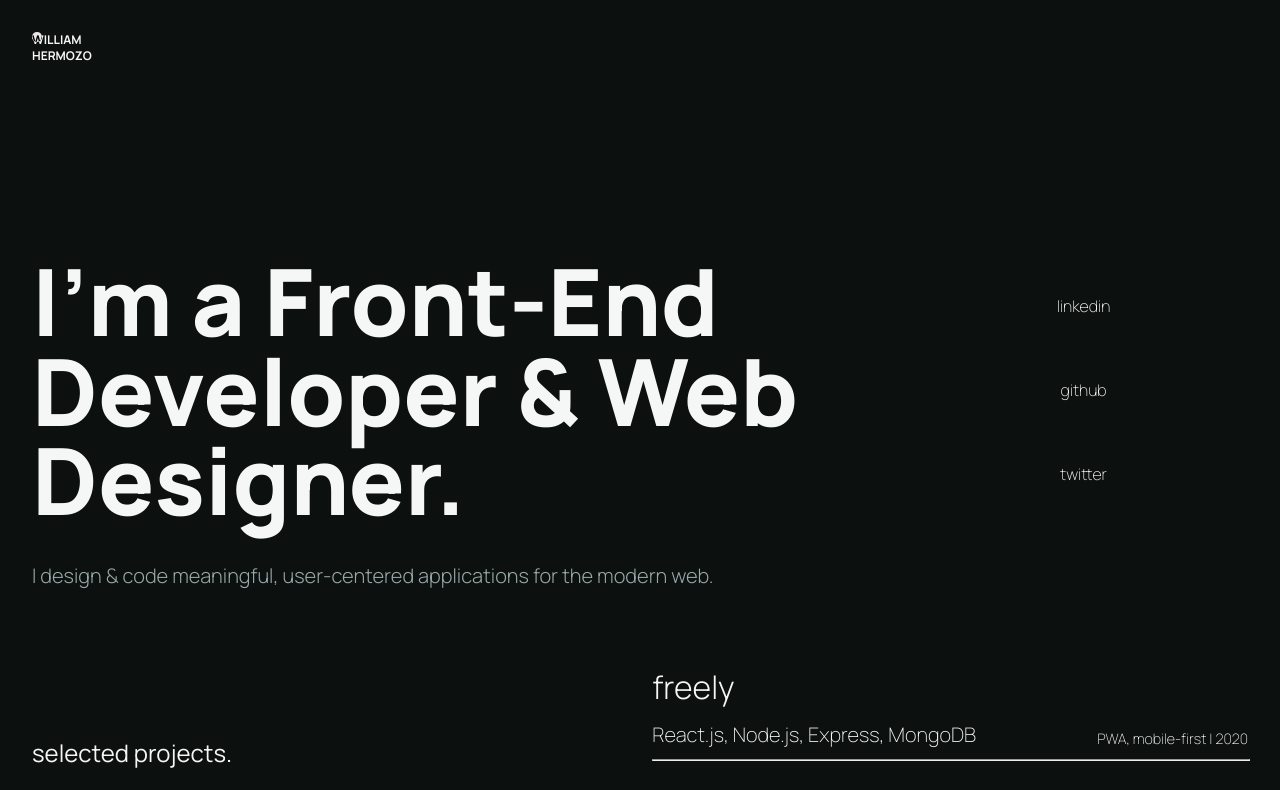
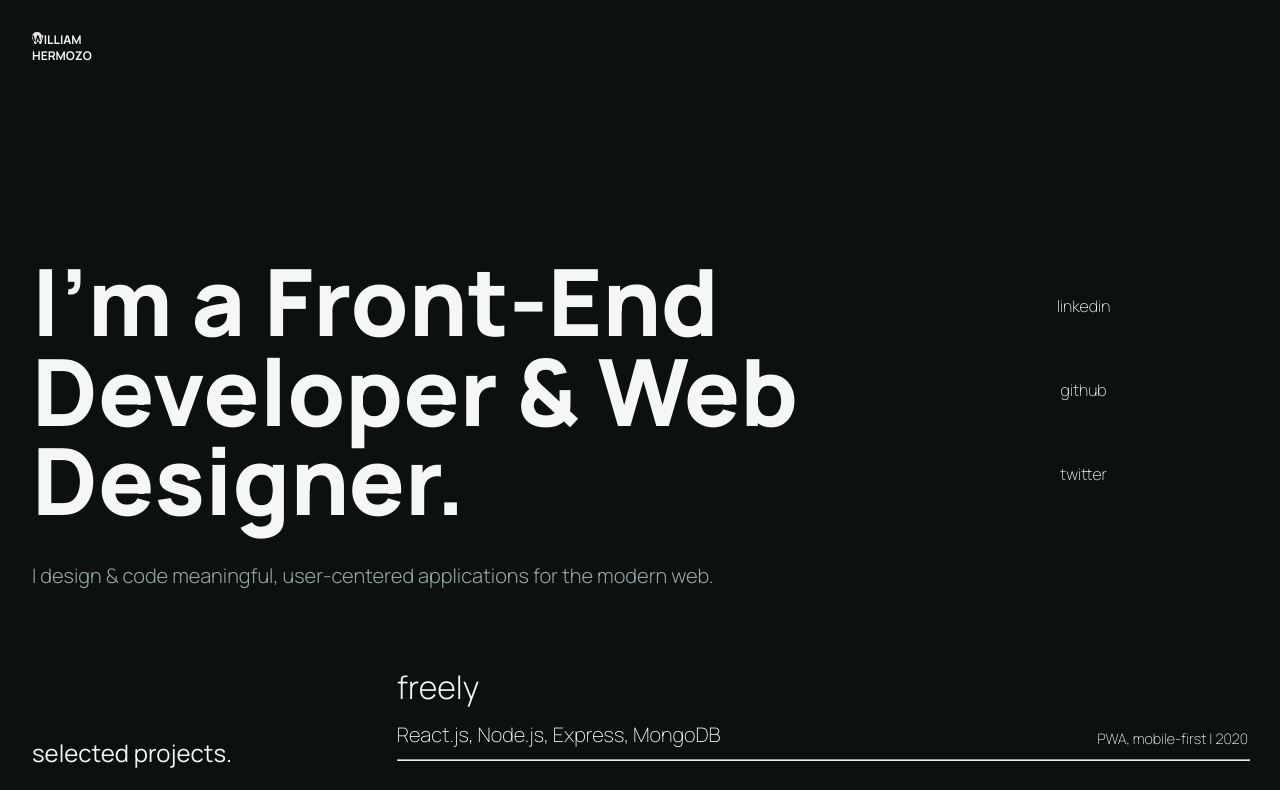
Before and after one commit to williamhzo/williamh.io, a React (Create React App) app: page / in a window 1280 px wide. Shown: the top 790 px of the page. Built offline with nearby package versions, Linux system fonts and the light colour scheme.

Commit message:
change layout

```diff
--- a/src/Components/Project.jsx
+++ b/src/Components/Project.jsx
@@ -2,7 +2,7 @@ import React from 'react';
 
 const Project = ({ name, technologies, description, link }) => {
   return (
-    <div className="projects__wrapper">
+    <div >
       <h5 className="projects__subtitle">
         <a
           href={link}
```
